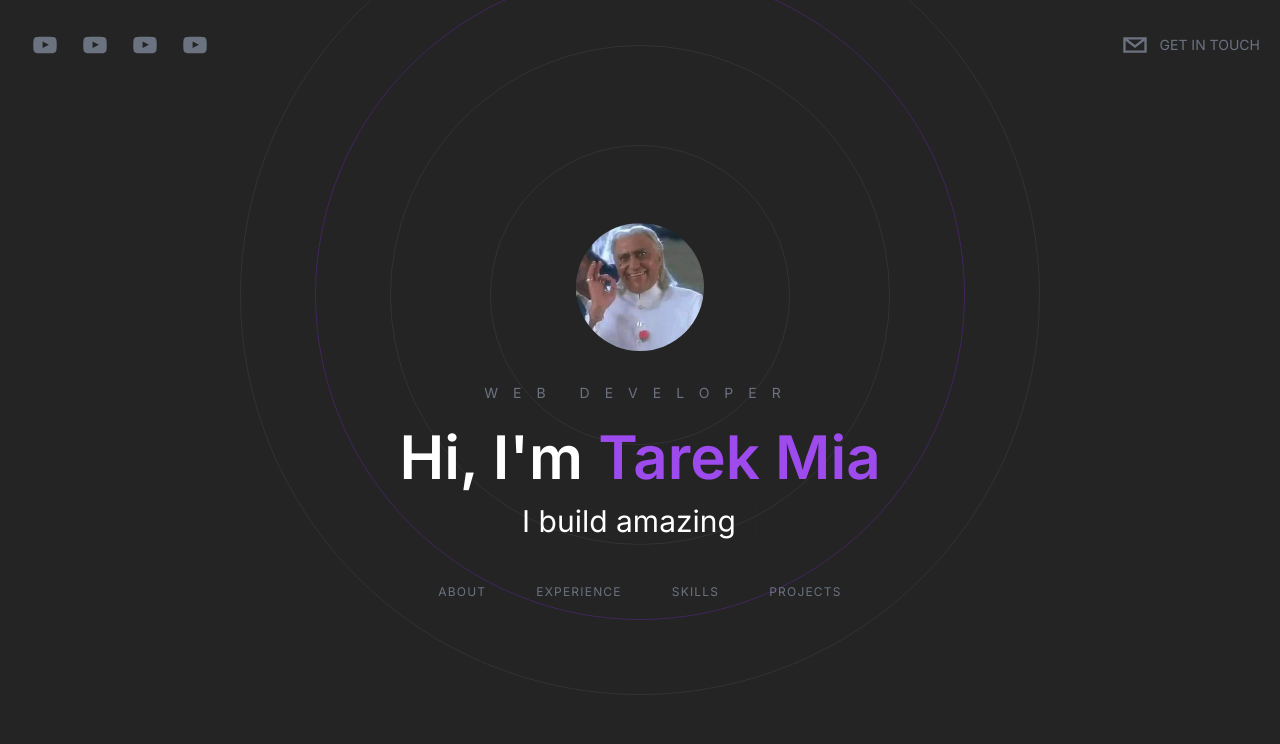
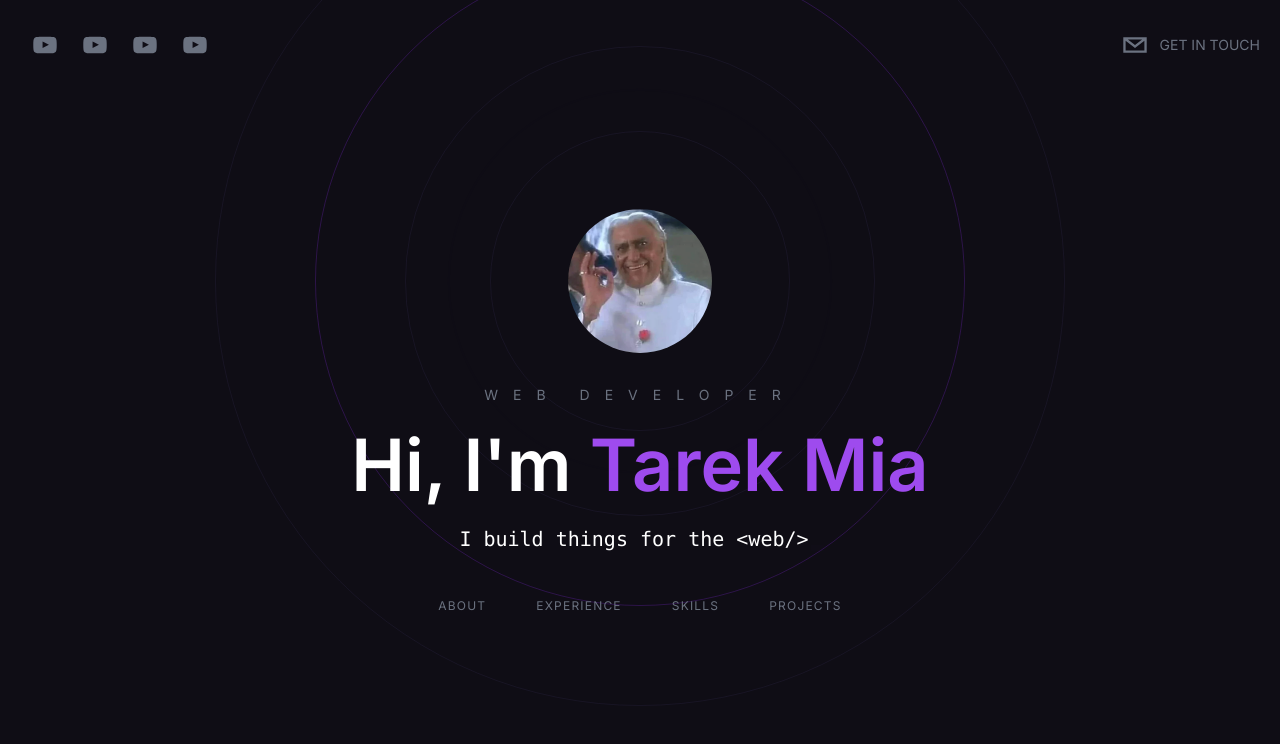
Before and after one commit to devtarekmia/tarekmia-portfolio, a Next.js app: page / in a window 1280 px wide. Shown: the top 744 px of the page. Built offline with nearby package versions, Linux system fonts and the light colour scheme.

Commit message:
Everything works fine at this point including buttons, attempting to implement sanity

```diff
--- a/app/globals.css
+++ b/app/globals.css
@@ -18,13 +18,13 @@
 
 @layer components {
   .navbtn {
-    @apply text-gray-500 transition-all hover:border-[#7928ca]/60 hover:text-[#9E4BEE]
+    @apply text-gray-500 transition-all hover:border-[#7928ca]/60 hover:text-[#9E4BEE] 2xl:scale-125 2xl:mx-2
   }
   .herobtn {
     @apply px-6 py-2 border border-[#242424]/0 rounded-full uppercase text-xs tracking-widest text-gray-500 transition-all hover:border-[#7928ca]/60 hover:text-[#9E4BEE]
   }
   .contactInput {
-    @apply outline-none bg-slate-400/10 rounded-sm border-b px-6 py-3 md:py-4 2xl:py-5 border-[#242424] text-[#9E4BEE] placeholder-gray-500 transition-all hover:border-[#7928ca]/50 focus:border-[#7928ca]/50 focus:text-gray-200
+    @apply outline-none bg-slate-400/10 rounded-sm border-b px-6 py-3 md:py-4 2xl:py-5 border-[#242424] 2xl:text-xl text-[#9E4BEE] placeholder-gray-500 transition-all hover:border-[#7928ca]/50 focus:border-[#7928ca]/50 focus:text-gray-200
   }
 
 }
--- a/app/page.tsx
+++ b/app/page.tsx
@@ -8,13 +8,19 @@ import Projects from "@/components/Projects";
 import Skills from "@/components/Skills";
 
 export default function Home() {
+
+  const scrolltoHash = function (element_id: string) {
+    const element = document.getElementById(element_id)
+    element?.scrollIntoView({ behavior: "smooth", block: "end", inline: "nearest" });
+  }
+
   return (
-    <div className="bg-[rgb(36,36,36)] text-white h-screen snap-y snap-mandatory snap-always overflow-y-auto overflow-x-hidden z-0 select-none scroll-smooth scrollbar-thin scrollbar-track-gray-400/20 scrollbar-thumb-[#7928ca]">
+    <div className="bg-[#0f0d15] text-white h-screen snap-y snap-mandatory snap-always overflow-y-auto overflow-x-hidden z-0 select-none scroll-smooth scrollbar-thin scrollbar-track-[#14121c] scrollbar-thumb-[#7928ca]">
 
-      <Header />
+      <Header scrolltoHash={scrolltoHash} />
 
       <section id="hero" className="snap-start">
-        <Hero />
+        <Hero scrolltoHash={scrolltoHash} />
       </section>
 
       <section id="about" className="snap-start">
@@ -33,7 +39,6 @@ export default function Home() {
         <Projects />
       </section>
 
-      {/*Contact*/}
       <section id="contact" className="snap-start">
         <Contact />
       </section>
--- a/components/About.tsx
+++ b/components/About.tsx
@@ -39,7 +39,7 @@ export default function About({ }: Props) {
 
         <div className='space-y-5 2xl:space-y-10 px-0 sm:pl-10 mb-20'>
           <h4 className='text-4xl md:text-5xl 2xl:text-7xl mb-6 md:mb-0 font-semibold'>Here is a <span className='underline decoration-[#7928ca]/50'>little</span> background</h4>
-          <p className='text-base xl:text-lg 2xl:text-xl max-h-64 md:max-h-72 2xl:max-h-fit overflow-y-auto opacity-80 hover:opacity-100 scrollbar-none hover:scrollbar-thin scrollbar-track-gray-400/20 scrollbar-thumb-[#7928ca] scrollbar-corner-[#7928ca] scrollbar-thumb-rounded-xl'>
+          <p className='text-base xl:text-lg 2xl:text-xl max-h-64 md:max-h-72 2xl:max-h-fit overflow-y-auto opacity-80 hover:opacity-100 scrollbar-none hover:scrollbar-thin scrollbar-track-[#14121c] scrollbar-thumb-[#7928ca] scrollbar-corner-[#7928ca] scrollbar-thumb-rounded-xl'>
             Lorem ipsum dolor sit amet consectetur adipisicing elit. Maiores perferendis sapiente dolor, necessitatibus assumenda quod. Quia quis dolorem rerum corporis vitae dolor itaque officia magni, eaque natus harum totam eos aperiam voluptas error saepe officiis omnis, nihil quas necessitatibus tempora voluptatibus laudantium ullam? Numquam pariatur ad vel quo sit, repellat, optio amet ea minus ipsam culpa porro eaque atque. Eveniet ab, cumque debitis officia perspiciatis rem beatae ducimus error neque atque magni distinctio natus alias nemo quas laboriosam sunt ad! Nemo iure eius quas repellat ducimus sit non perspiciatis asperiores, obcaecati debitis amet recusandae, iste alias minima ut omnis id.
             Lorem ipsum dolor sit amet consectetur adipisicing elit. Maiores perferendis sapiente dolor, necessitatibus assumenda quod. Quia quis dolorem rerum corporis vitae dolor itaque officia magni, eaque natus harum totam eos aperiam voluptas error saepe officiis omnis, nihil quas necessitatibus tempora voluptatibus laudantium ullam? Numquam pariatur ad vel quo sit, repellat, optio amet ea minus ipsam culpa porro eaque atque. Eveniet ab, cumque debitis officia perspiciatis rem beatae ducimus error neque atque magni di
           </p>
--- a/components/BackgroundCircles.tsx
+++ b/components/BackgroundCircles.tsx
@@ -1,13 +1,13 @@
 import React from 'react'
-import {motion} from "framer-motion"
+import { motion } from "framer-motion"
 
 type Props = {}
 
-export default function BackgroundCircles({}: Props) {
+export default function BackgroundCircles({ }: Props) {
   return (
     <motion.div
       initial={{
-      opacity: 0,
+        opacity: 0,
       }}
       animate={{
         scale: [1, 2, 2, 3, 1],
@@ -18,11 +18,11 @@ export default function BackgroundCircles({}: Props) {
         duration: 2.5,
       }}
       className='relative flex justify-center items-center'>
-      <div className='absolute border border-[#333333] rounded-full h-[200px] w-[200px] mt-52 animate-ping'/>
-      <div className='absolute border border-[#333333] rounded-full h-[300px] w-[300px] mt-52'/>
-      <div className='absolute border border-[#333333] rounded-full h-[500px] w-[500px] mt-52'/>
-      <div className='absolute border border-[#7928ca] rounded-full opacity-20 h-[650px] w-[650px] mt-52 animate-pulse'/>
-      <div className='absolute border border-[#333333] rounded-full h-[800px] w-[800px] mt-52'/>
+      <div className='absolute border border-[#302a4b]/30 rounded-full h-[200px] w-[200px] mt-52 animate-ping' />
+      <div className='absolute border border-[#302a4b]/30 rounded-full h-[300px] w-[300px] mt-52' />
+      <div className='absolute border border-[#302a4b]/30 rounded-full h-[470px] w-[470px] mt-52' />
+      <div className='absolute border border-[#7928ca]/40 rounded-full h-[650px] w-[650px] mt-52 animate-pulse' />
+      <div className='absolute border border-[#302a4b]/30 rounded-full h-[850px] w-[850px] mt-52' />
     </motion.div>
   )
 }
--- a/components/ExperienceCard.tsx
+++ b/components/ExperienceCard.tsx
@@ -7,7 +7,7 @@ type Props = {}
 
 export default function ExperienceCard({ }: Props) {
   return (
-    <article className='mt-28 md:mt-32 flex flex-col rounded-lg items-center space-y-2 xl:space-y-7 flex-shrink-0 min-w-min max-w-xs sm:max-w-md md:max-w-2xl xl:max-w-4xl snap-center bg-[#292929]/60 hover:bg-[#292929] p-10 cursor-pointer transition-opacity duration-200 overflow-hidden'>
+    <article className='mt-28 md:mt-32 flex flex-col rounded-lg items-center space-y-2 xl:space-y-7 flex-shrink-0 min-w-min max-w-xs sm:max-w-md md:max-w-2xl xl:max-w-4xl snap-center bg-[#14121c] hover:bg-[#27253D]/40 p-10 cursor-pointer transition-opacity duration-200 overflow-hidden'>
       <motion.div
         initial={{
           y: -100,
@@ -37,7 +37,7 @@ export default function ExperienceCard({ }: Props) {
       <div className='text-left px-0 xl:px-10 space-y-1 pt-3 xl:pt-0'>
         <h4 className='text-3xl md:text-4xl font-light'>Work header</h4>
         <p className='font-bold text-xl md:text-2xl mt-1 opacity-80 hover:opacity-100 transition-opacity duration-200'>Company</p>
-        <div className='flex space-x-3'>
+        <div className='flex space-x-3 pt-2'>
           <Image
             className='w-10 h-10 object-cover rounded-full opacity-80 hover:opacity-100 transition-opacity duration-200'
             src="/vercel.svg"
--- a/components/Experiences.tsx
+++ b/components/Experiences.tsx
@@ -14,7 +14,7 @@ export default function Experiences({ }: Props) {
       viewport={{ once: true, }}
       className='min-h-screen flex flex-col relative text-center md:text-left max-w-full px-10 justify-evenly mx-auto items-center'>
       <h3 className='absolute top-20 md:top-24 uppercase tracking-[20px] text-gray-500 text-xl'>Experience</h3>
-      <div className='w-full flex space-x-5 overflow-x-auto p-10 mb-40 md:mb-20 snap-x snap-mandatory snap-always scrollbar-none hover:scrollbar-thin scrollbar-track-gray-400/20 scrollbar-thumb-[#7928ca] scrollbar-corner-[#7928ca] scrollbar-thumb-rounded-xl'>
+      <div className='w-full flex space-x-5 overflow-x-auto p-10 mb-40 md:mb-20 snap-x snap-mandatory snap-always scrollbar-none hover:scrollbar-thin scrollbar-track-[#14121c] scrollbar-thumb-[#7928ca] scrollbar-corner-[#7928ca] scrollbar-thumb-rounded-xl'>
         <ExperienceCard />
         <ExperienceCard />
         <ExperienceCard />
--- a/components/Hero.tsx
+++ b/components/Hero.tsx
@@ -3,22 +3,25 @@ import React from 'react'
 import { Cursor, useTypewriter } from 'react-simple-typewriter'
 import BackgroundCircles from './BackgroundCircles';
 import Image from 'next/image'
-import Link from 'next/link';
 
-type Props = {}
+type Props = { scrolltoHash: Function }
 
-export default function Hero({ }: Props) {
-  const [text, count] = useTypewriter({
+export default function Hero({ scrolltoHash }: Props) {
+  const [text] = useTypewriter({
     words: ["I Love JavaScript",
-      "I build amazing things for the <web/>"],
+      "I build things for the <web/>"],
     loop: true,
-    delaySpeed: 2000,
+    delaySpeed: 3500,
+    typeSpeed: 100 - Math.random() * 500,
+    deleteSpeed: 10,
   })
+
+
   return (
     <div className='min-h-screen flex flex-col space-y-8 items-center justify-center text-center overflow-hidden'>
       <BackgroundCircles />
       <Image
-        className='relative rounded-full w-32 h-32 mx-auto object-cover'
+        className='relative rounded-full w-32 h-32 xl:w-36 xl:h-36 mx-auto object-cover'
         src="/sticker.webp"
         width={100}
         height={100}
@@ -26,27 +29,21 @@ export default function Hero({ }: Props) {
       />
       <div className='z-30 space-y-4'>
         <h2 className='text-sm uppercase text-gray-500 pb-2 tracking-[15px]'>Web Developer</h2>
-        <h1 className='text-4xl md:text-5xl lg:text-6xl font-semibold px-8'>
+        <h1 className='text-4xl sm:text-5xl md:text-6xl xl:text-7xl font-semibold px-8'>
           Hi, I&apos;m <span className='text-[#9E4BEE]'>Tarek Mia</span>
         </h1>
-        <h4 className=' text-xl md:text-2xl lg:text-3xl px-8'>
-          <span className='mr-3'>{text}</span>
-          <Cursor cursorColor='#7928ca' />
+        <h4 className='font-mono md:text-lg lg:text-xl px-8 pt-2'>
+          <span>{text}</span>
+          <Cursor cursorColor='#7928ca' cursorStyle='▂' />
         </h4>
 
         <div className='pt-5'>
-          <Link href='#about' >
-            <button className='herobtn'>about</button>
-          </Link>
-          <Link legacyBehavior href='#experience'>
-            <button className='herobtn'>Experience</button>
-          </Link>
-          <Link legacyBehavior href='#skills' >
-            <button className='herobtn'>Skills</button>
-          </Link>
-          <Link legacyBehavior href='#projects'>
-            <button className='herobtn'>Projects</button>
-          </Link>
+
+          <button className='herobtn' onClick={() => scrolltoHash('about')} >about</button>
+          <button className='herobtn' onClick={() => scrolltoHash('experience')} >Experience</button>
+          <button className='herobtn' onClick={() => scrolltoHash('skills')} >Skills</button>
+          <button className='herobtn' onClick={() => scrolltoHash('projects')} >Projects</button>
+
         </div>
       </div>
     </div>
--- a/components/Projects.tsx
+++ b/components/Projects.tsx
@@ -11,7 +11,7 @@ export default function Projects({ }: Props) {
     <div className='min-h-screen flex flex-col relative text-center md:text-left max-w-full px-10 justify-evenly mx-auto items-center'>
       <h3 className='absolute top-20 md:top-24 uppercase tracking-[20px] text-gray-500 text-xl'>projects</h3>
 
-      <div className='relative w-full flex overflow-x-auto overflow-y-hidden snap-x snap-mandatory snap-always z-20 mb-30 md:mb-20 scrollbar-none hover:scrollbar-thin scrollbar-track-gray-400/20 scrollbar-thumb-[#7928ca] scrollbar-corner-[#7928ca] scrollbar-thumb-rounded-xl'>
+      <div className='relative w-full flex overflow-x-auto overflow-y-hidden snap-x snap-mandatory snap-always z-20 mb-30 md:mb-20 scrollbar-none hover:scrollbar-thin scrollbar-track-[#14121c] scrollbar-thumb-[#7928ca] scrollbar-corner-[#7928ca] scrollbar-thumb-rounded-xl'>
 
         {projects.map((project, i) => (
           <div key={i} className='min-w-min max-w-sm sm:max-w-xl md:max-w-4xl xl:max-w-5xl flex flex-col items-center justify-evenly flex-shrink-0 snap-center space-y-5 lg:mt-6 p-10 md:p-16 2xl:p-24'>
```
Also changed, not shown: components/Contact.tsx (+29 -14 lines), components/Header.tsx (+10 -6 lines).
